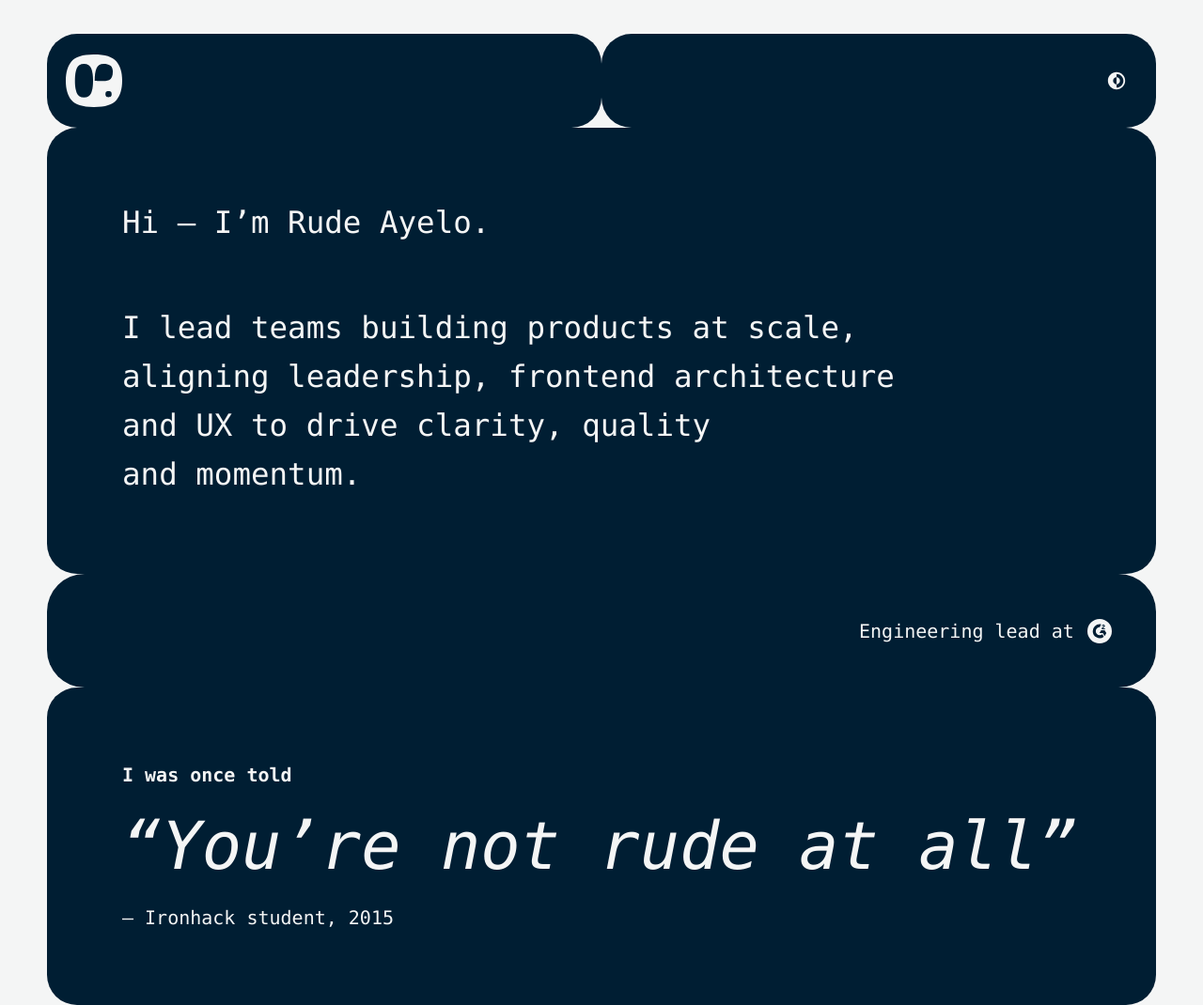
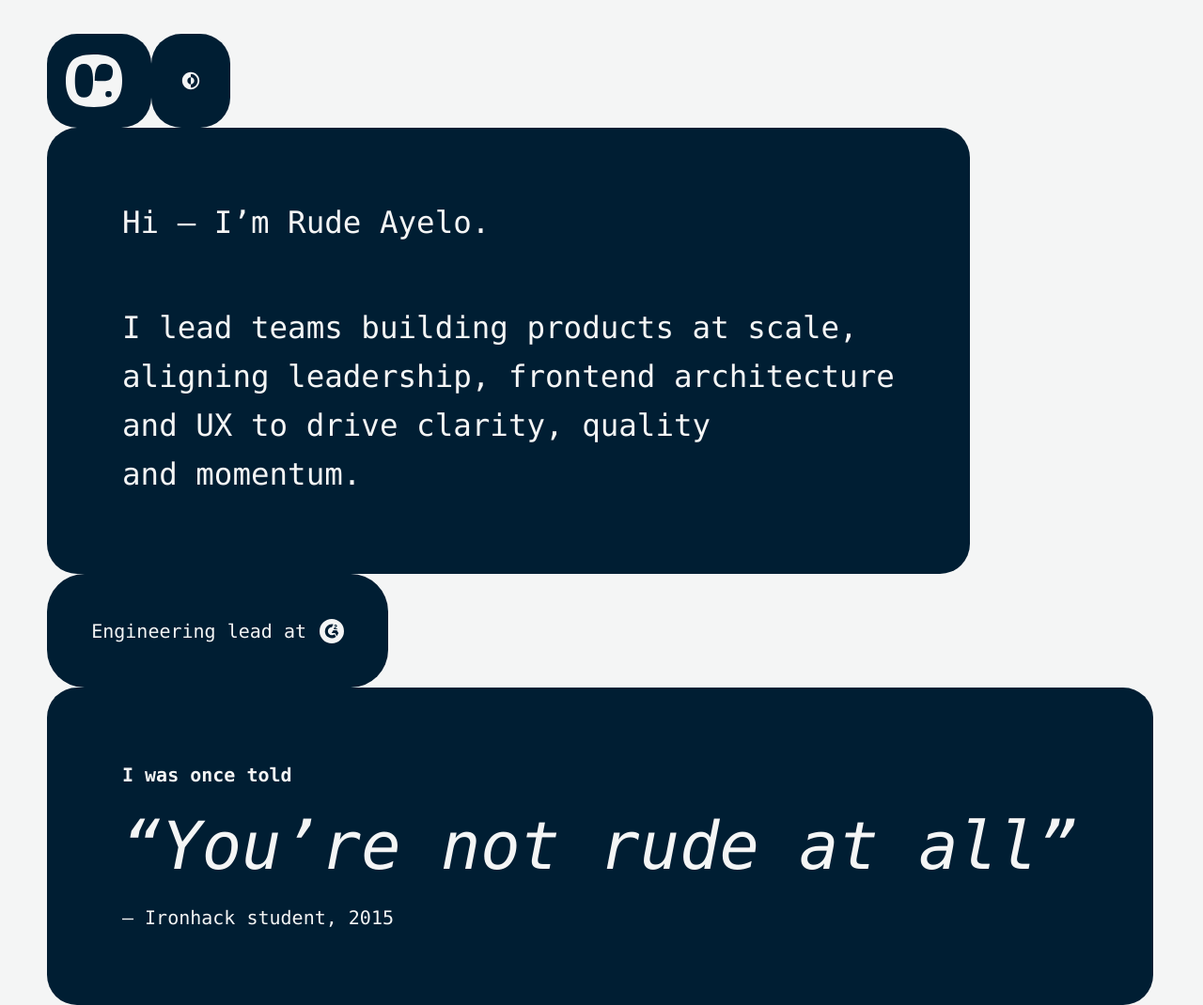
Before and after one commit to rudeayelo/rude.im, an Astro site: page / in a window 1280 px wide. Shown: the part 20-1090 px from the top of the page at 94% size. Built offline with nearby package versions, Linux system fonts and the light colour scheme; Astro itself is replaced by a stand-in of ours; a web font is replaced by a local one.

Commit message:
style: size pills to their content

```diff
--- a/src/pages/index.astro
+++ b/src/pages/index.astro
@@ -135,12 +135,18 @@ const pageDescription =
 
   .shell {
     container-type: inline-size;
+    display: flex;
+    flex-direction: column;
+    align-items: flex-start;
+    gap: 0;
     width: min(1180px, calc(100vw - 32px));
     margin: 0 auto;
     padding: clamp(24px, 5vw, 56px) 0;
   }
 
   .bubble {
+    max-inline-size: 100%;
+    inline-size: fit-content;
     border-radius: 2em;
     corner-shape: superellipse(1.5);
     background: var(--text);
@@ -148,8 +154,9 @@ const pageDescription =
   }
 
   .site-header {
-    display: grid;
-    grid-template-columns: 1fr 1fr;
+    display: flex;
+    max-inline-size: 100%;
+    inline-size: fit-content;
     gap: 0;
   }
 
@@ -158,10 +165,6 @@ const pageDescription =
     align-items: center;
     min-block-size: 88px;
     padding: 20px;
-  }
-
-  .toggle-bubble {
-    justify-content: flex-end;
   }
 
   .site-logo {
@@ -266,7 +269,7 @@ const pageDescription =
   .role {
     display: flex;
     align-items: center;
-    justify-content: flex-end;
+    justify-content: flex-start;
     margin: 0;
     padding: clamp(24px, 4cqi, 48px);
     font-size: clamp(0.9rem, 1.6vw, 1.25rem);
@@ -296,11 +299,11 @@ const pageDescription =
   }
 
   .aside-quote {
-    container-type: inline-size;
+    --bubble-padding: clamp(32px, 7cqi, 80px);
     display: grid;
     gap: 28px;
     margin: 0;
-    padding: clamp(32px, 7cqi, 80px);
+    padding: var(--bubble-padding);
   }
 
   .aside-quote h2,
@@ -330,7 +333,7 @@ const pageDescription =
 
   .aside-quote blockquote p {
     display: block;
-    font-size: 6.9cqw;
+    font-size: calc((100cqw - 2 * var(--bubble-padding)) * 0.069);
     font-weight: clamp(100, calc(300 - ((100cqw - 366px) / 814px) * 200), 300);
     line-height: 1;
   }
```
